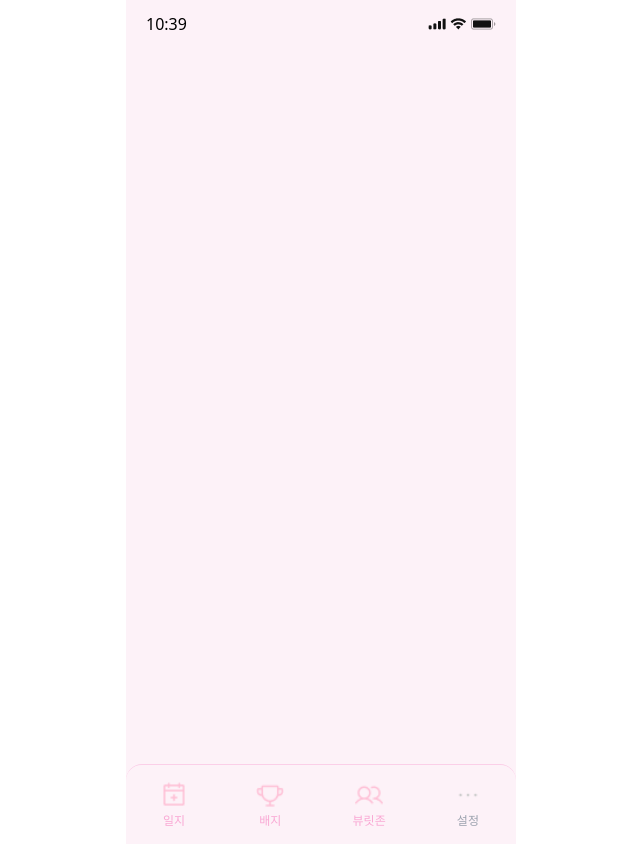
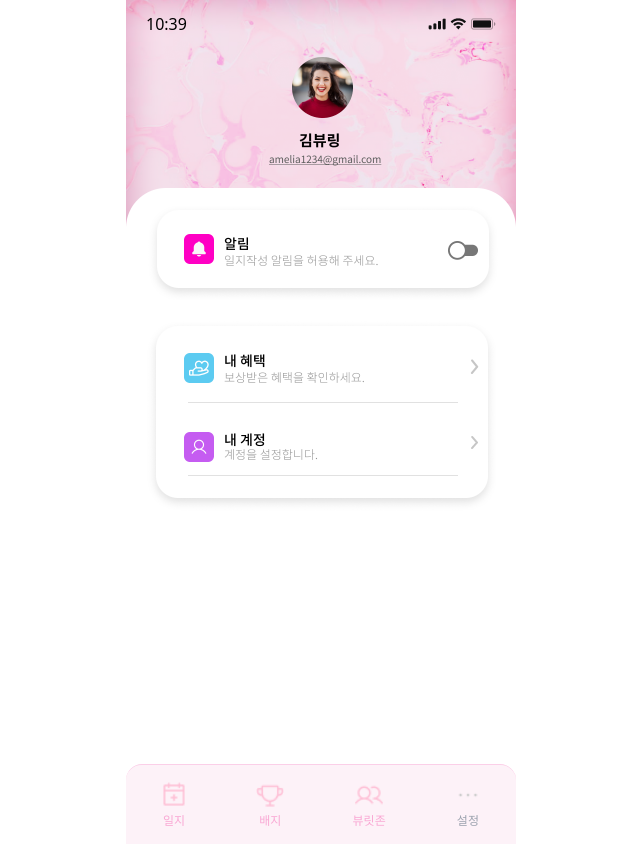
Before and after one commit to ProdMoon/core-club-diary, a Vue app: page /settings in a window 1280 px wide. Before the commit this address had no page. Shown: the whole page, without its empty margins (319-959 px from the left). Built offline with nearby package versions, Linux system fonts and the light colour scheme.

Commit message:
feat: 설정 화면

```diff
--- a/src/router/index.js
+++ b/src/router/index.js
@@ -49,6 +49,13 @@ const router = createRouter({
       name: 'beaurit-zone-article',
       component: () => import('@/views/beaurit-zone/ArticleView.vue'),
     },
+
+    // 설정
+    {
+      path: '/settings',
+      name: 'settings',
+      component: () => import('@/views/SettingsView.vue'),
+    },
   ],
 });
 
--- /dev/null
+++ b/src/views/SettingsView.vue
@@ -0,0 +1,11 @@
+<template>
+  <div id="settings" class="absolute top-0 left-0 w-full h-full"></div>
+</template>
+<style scoped>
+#settings {
+  background-image: url('/settings/settings.png');
+  background-repeat: no-repeat;
+  background-size: cover;
+  background-position: center;
+}
+</style>
```
Also changed, not shown: public/settings/settings.png (added).
